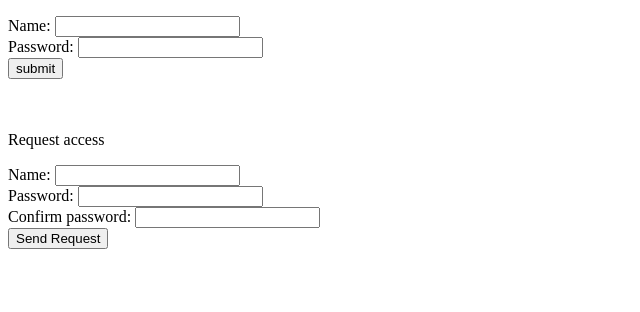
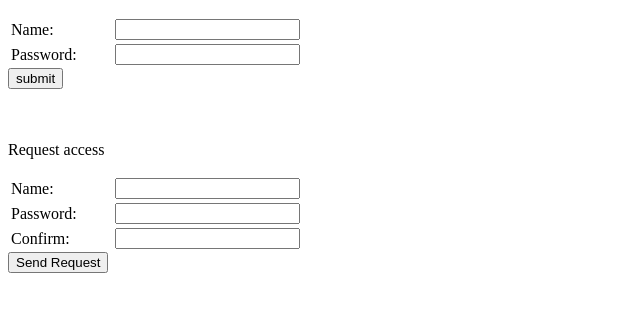
Before and after one commit to ion201/thermopi, a Python web app: template templates/login.html in a window 1280 px wide. Shown: the top 312 px of the page, without its empty margins (0-640 px from the left). Run offline with Jinja, Linux system fonts and the light colour scheme; the template is opened without the code that fills it, so the values that code supplies are empty.

Commit message:
improved login screen layout

```diff
--- a/templates/login.html
+++ b/templates/login.html
@@ -25,6 +25,9 @@
         return true;
     }
     </script>
+    <style type="text/css">
+        table td{min-width:100px}
+    </style>
 </head>
 
 <body>
@@ -33,10 +36,14 @@
 
 <form action="/login" method="POST" enctype="multipart/form-data" name="login_form"
     onsubmit="md5SaltFormValue(document.login_form.password)">
-    <label for="username">Name:</label>
-        <input type="text" id="username" name="username" /><br />
-    <label for="password">Password:</label>
-        <input type="password" id="password" name="password" /><br />
+    <table>
+    <tr><td><label for="username">Name:</label></td>
+        <td><input type="text" id="username" name="username" /></td>
+        </tr>
+    <tr><td><label for="password">Password:</label></td>
+        <td><input type="password" id="password" name="password" /></td>
+        </tr>
+    </table>
     <input type="submit" value="submit" />
 </form>
 
@@ -46,12 +53,17 @@
     onsubmit="return checkFormMatch(document.request_form.req_password_1, document.request_form.req_password_2);">
     <p>Request access</p>
     <p id="error_2" style="color:red"></p>
-    <label for="req_username">Name:</label>
-        <input type="text" id="req_username" name="req_username" value="{{ req_user_prefill }}" /><br />
-    <label for="req_password_1">Password:</label>
-        <input type="password" id="req_password_1" name="req_password_1" /><br />
-    <label for="req_password_2">Confirm password:</label>
-        <input type="password" id="req_password_2" name="req_password_2" /><br />
+    <table>
+    <tr><td><label for="req_username">Name:</label></td>
+        <td><input type="text" id="req_username" name="req_username" value="{{ req_user_prefill }}" />
+        </td></tr>
+    <tr><td><label for="req_password_1">Password:</label></td>
+        <td><input type="password" id="req_password_1" name="req_password_1" />
+        </td></tr>
+    <tr><td><label for="req_password_2">Confirm:</label></td>
+        <td><input type="password" id="req_password_2" name="req_password_2" />
+        </td></tr>
+    </table>
     <input type="submit" value="Send Request" />
 </form>
 
```
